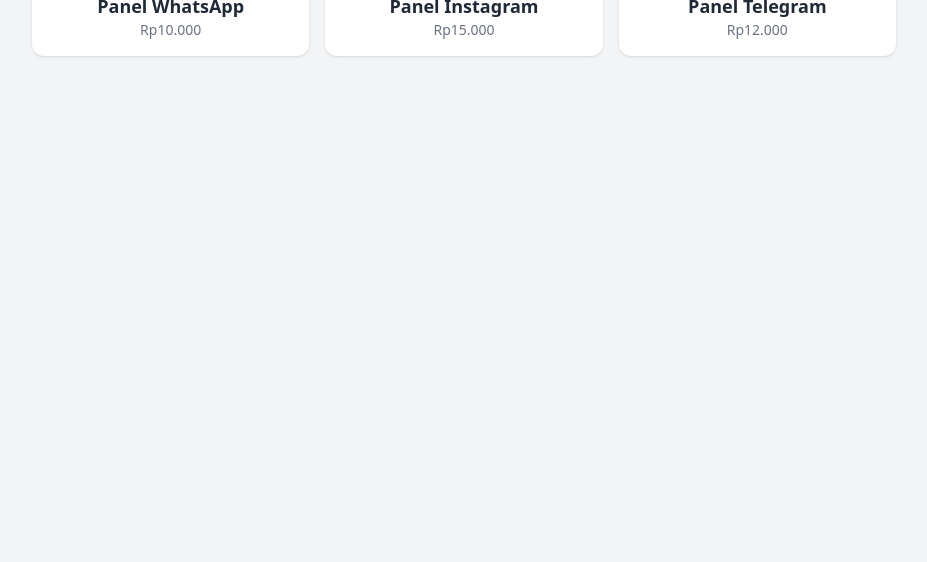
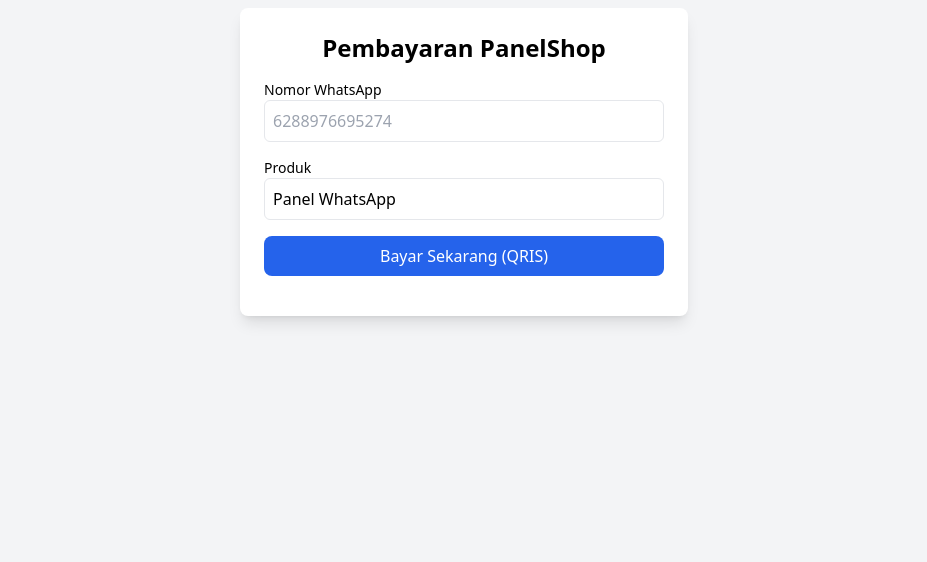
Before and after one commit to Ryomaechizen837/PanelRyoma, a plain HTML site: page index.html in a window 1280 px wide. Shown: the part 238-800 px from the top of the page, without its empty margins (176-1103 px from the left). Drawn offline with nearby package versions, Linux system fonts and the light colour scheme.

Commit message:
index.html

```diff
--- a/index.html
+++ b/index.html
@@ -3,54 +3,62 @@
 <head>
   <meta charset="UTF-8" />
   <meta name="viewport" content="width=device-width, initial-scale=1.0" />
-    <title>PanelShop Sederhana</title>
+  <title>PanelShop - Pembayaran</title>
   <script src="https://cdn.tailwindcss.com"></script>
 </head>
-  <body class="bg-gray-100 text-gray-800">
-    <div class="max-w-4xl mx-auto p-4">
-      <h1 class="text-3xl font-bold text-center mb-6">PanelShop</h1>
+<body class="bg-gray-100 min-h-screen flex items-center justify-center">
+  <div class="bg-white p-6 rounded-lg shadow-lg w-full max-w-md">
+    <h1 class="text-2xl font-bold text-center mb-4">Pembayaran PanelShop</h1>
 
-      <input
-        type="text"
-        id="search"
-        placeholder="Cari layanan..."
-        class="w-full p-2 rounded-lg border mb-6"
-      />
+    <form id="formBayar" class="space-y-4">
+      <div>
+        <label class="block text-sm font-medium">Nomor WhatsApp</label>
+        <input type="text" name="Ryoma Bot" required placeholder="6288976695274"
+          class="w-full border p-2 rounded-md" />
+      </div>
 
-      <div id="produk" class="grid grid-cols-1 sm:grid-cols-2 md:grid-cols-3 gap-4">
-        <!-- Produk akan tampil di sini -->
+      <div>
+        <label class="block text-sm font-medium">Produk</label>
+        <input type="text" name="produk" readonly value="Panel WhatsApp"
+          class="w-full border p-2 rounded-md" />
       </div>
+
+      <button type="submit" class="w-full bg-blue-600 text-white py-2 rounded-lg hover:bg-blue-700">
+        Bayar Sekarang (QRIS)
+      </button>
+    </form>
+
+    <div id="status" class="mt-4 text-sm text-center text-gray-600"></div>
   </div>
 
   <script>
-      const dataProduk = [
-        { nama: 'Panel WhatsApp', harga: 'Rp10.000', gambar: 'wa.png' },
-        { nama: 'Panel Instagram', harga: 'Rp15.000', gambar: 'ig.png' },
-        { nama: 'Panel Telegram', harga: 'Rp12.000', gambar: 'tg.png' }
-      ];
+    document.getElementById("formBayar").addEventListener("submit", async function (e) {
+      e.preventDefault();
+      const form = e.target;
+      const data = {
+        nomor_wa: form.nomor_wa.value,
+        produk: form.produk.value
+      };
 
-      const produkEl = document.getElementById('produk');
-      const searchInput = document.getElementById('search');
+      document.getElementById("status").innerText = "Menghubungkan ke server pembayaran...";
 
-      function renderProduk(data) {
-        produkEl.innerHTML = '';
-        data.forEach(p => {
-          produkEl.innerHTML += `
-            <div class="bg-white rounded-xl shadow p-4 text-center">
-              <img src="${p.gambar}" alt="${p.nama}" class="w-16 h-16 mx-auto mb-2" />
-              <h2 class="text-lg font-semibold">${p.nama}</h2>
-              <p class="text-sm text-gray-500">${p.harga}</p>
-            </div>
-          `;
+      try {
+        const res = await fetch("https://your-backend.site/buat-tagihan", {
+          method: "POST",
+          headers: { "Content-Type": "application/json" },
+          body: JSON.stringify(data)
         });
+
+        const result = await res.json();
+        if (result.checkout_url) {
+          window.location.href = result.checkout_url;
+        } else {
+          document.getElementById("status").innerText = "Gagal membuat tagihan. Coba lagi.";
         }
-
-      renderProduk(dataProduk);
-
-      searchInput.addEventListener('input', () => {
-        const keyword = searchInput.value.toLowerCase();
-        const hasil = dataProduk.filter(p => p.nama.toLowerCase().includes(keyword));
-        renderProduk(hasil);
+      } catch (err) {
+        console.error(err);
+        document.getElementById("status").innerText = "Terjadi kesalahan.";
+      }
     });
   </script>
 </body>
```
Lines whose indentation alone changed are shown as unchanged.
